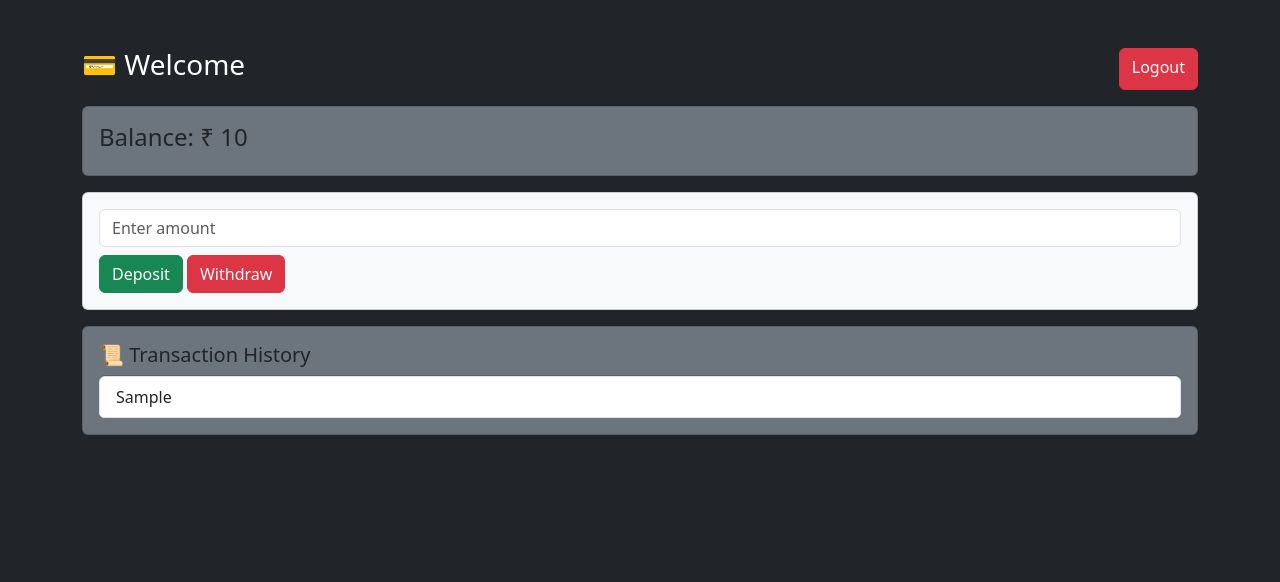
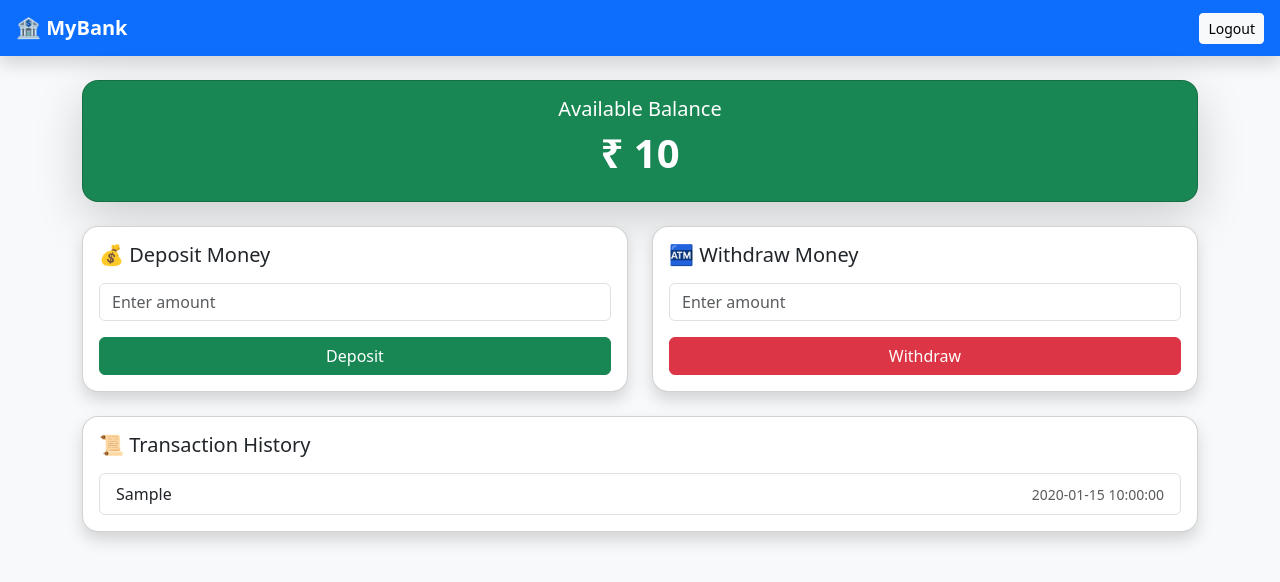
Before and after one commit to Pavani484/ATM, a Flask app: page /dashboard in a window 1280 px wide. Shown: the top 582 px of the page. Run offline with Flask 3, Linux system fonts and the light colour scheme; the visitor is signed in with stand-in values (Sample User, id 1); tables that the repository leaves empty hold one stand-in row (values such as "Sample post").

Commit message:
code is uploaded

```diff
--- a/templates/dashboard.html
+++ b/templates/dashboard.html
@@ -1,39 +1,82 @@
 <!DOCTYPE html>
 <html>
 <head>
-    <title>Dashboard</title>
+    <title>Bank Dashboard</title>
     <link href="https://cdn.jsdelivr.net/npm/bootstrap@5.3.0/dist/css/bootstrap.min.css" rel="stylesheet">
 </head>
 
-<body class="bg-dark text-white">
+<body class="bg-light">
 
-<div class="container mt-5">
+<!-- 🔷 NAVBAR -->
+<nav class="navbar navbar-dark bg-primary px-3 shadow">
+    <span class="navbar-brand fw-bold">🏦 MyBank</span>
+    <a href="/logout" class="btn btn-light btn-sm">Logout</a>
+</nav>
 
-    <div class="d-flex justify-content-between">
-        <h3>💳 Welcome</h3>
-        <a href="/logout" class="btn btn-danger">Logout</a>
+<div class="container mt-4">
+
+    <!-- 💰 BALANCE CARD -->
+    <div class="card text-white bg-success mb-4 shadow-lg rounded-4">
+        <div class="card-body text-center">
+            <h5>Available Balance</h5>
+            <h1 class="fw-bold">₹ {{ balance }}</h1>
+        </div>
     </div>
 
-    <div class="card p-3 mt-3 bg-secondary">
-        <h4>Balance: ₹ {{ balance }}</h4>
+    <!-- ⚡ ACTIONS -->
+    <div class="row g-4">
+
+        <!-- Deposit -->
+        <div class="col-md-6">
+            <div class="card shadow rounded-4">
+                <div class="card-body">
+                    <h5 class="mb-3">💰 Deposit Money</h5>
+                    <form method="post">
+                        <input type="number" class="form-control mb-3" name="amount" placeholder="Enter amount" required>
+                        <button class="btn btn-success w-100" name="action" value="deposit">
+                            Deposit
+                        </button>
+                    </form>
+                </div>
+            </div>
         </div>
 
-    <div class="card p-3 mt-3 bg-light text-dark">
+        <!-- Withdraw -->
+        <div class="col-md-6">
+            <div class="card shadow rounded-4">
+                <div class="card-body">
+                    <h5 class="mb-3">🏧 Withdraw Money</h5>
                     <form method="post">
-            <input class="form-control mb-2" name="amount" placeholder="Enter amount">
-
-            <button name="action" value="deposit" class="btn btn-success">Deposit</button>
-            <button name="action" value="withdraw" class="btn btn-danger">Withdraw</button>
+                        <input type="number" class="form-control mb-3" name="amount" placeholder="Enter amount" required>
+                        <button class="btn btn-danger w-100" name="action" value="withdraw">
+                            Withdraw
+                        </button>
                     </form>
                 </div>
+            </div>
+        </div>
 
-    <div class="card p-3 mt-3 bg-secondary">
-        <h5>📜 Transaction History</h5>
+    </div>
+
+    <!-- 📜 TRANSACTION HISTORY -->
+    <div class="card mt-4 shadow rounded-4">
+        <div class="card-body">
+            <h5 class="mb-3">📜 Transaction History</h5>
+
+            {% if history %}
                 <ul class="list-group">
                     {% for h in history %}
-            <li class="list-group-item">{{ h[0] }}</li>
+                        <li class="list-group-item d-flex justify-content-between align-items-center">
+                            <span>{{ h[0] }}</span>
+                            <small class="text-muted">{{ h[1] }}</small>
+                        </li>
                     {% endfor %}
                 </ul>
+            {% else %}
+                <p class="text-muted">No transactions yet</p>
+            {% endif %}
+
+        </div>
     </div>
 
 </div>
```
Also changed, not shown: templates/login.html (+14 -12 lines), templates/register.html (+14 -12 lines), templates/verify.html (+9 -8 lines). Lines whose indentation alone changed are shown as unchanged.
